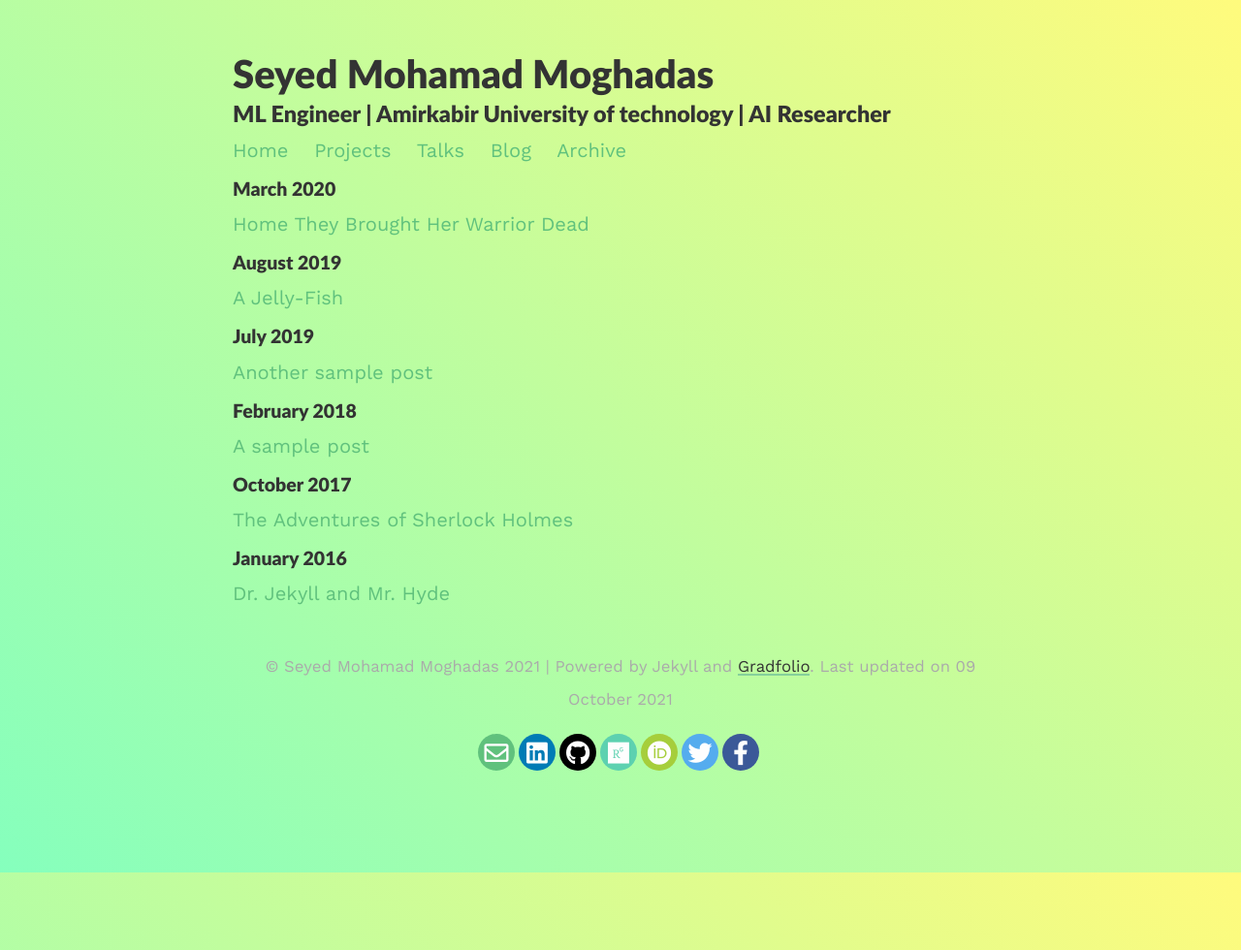
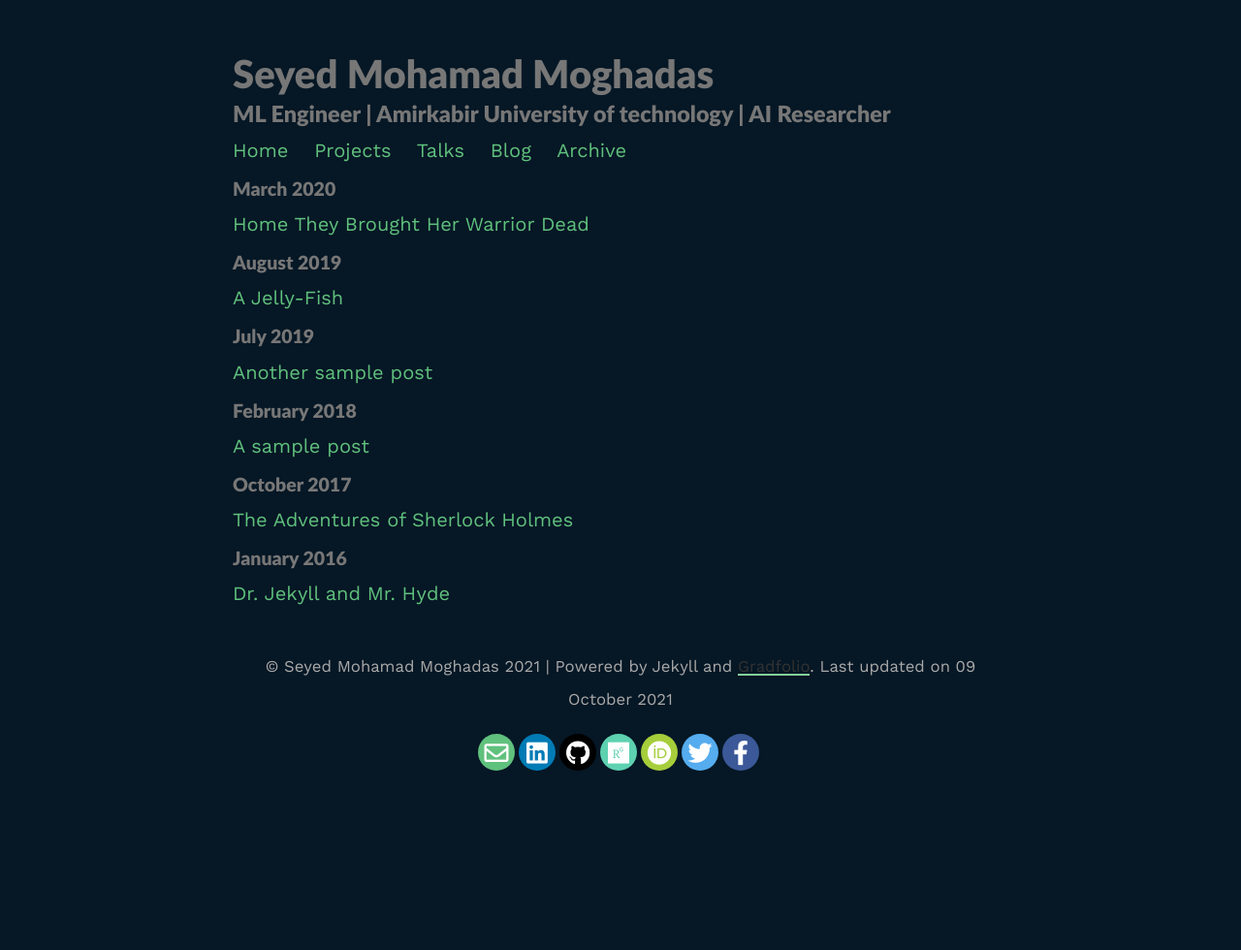
Before and after one commit to moghadas76/moghadas76.github.io, a Jekyll site: the page built from archive.html, in a window 1280 px wide. Shown: the whole page at 97% size. Built offline with Jekyll 4.4.1, drawn with Linux system fonts in a browser that asks for light colours; nearby versions of some CDN libraries.

Commit message:
Add index2

```diff
--- a/assets/css/_sass/style.scss
+++ b/assets/css/_sass/style.scss
@@ -8,13 +8,12 @@ body {
   margin: 0 auto;
   line-height: $base-line-height;
   font-size: $base-font-size;
-  color: $text-color;
-  // background-color: $body-bg;
+  color: $text-color-dark;
+  background-color: $body-bg-dark;
   padding: 2em 1em;
   text-rendering: optimizeLegibility;
   height: 100%;
-  background-color: #85FFBD;
-  background-image: linear-gradient(45deg, #85FFBD 0%, #FFFB7D 100%);
+
   @media (prefers-color-scheme: dark) {
     background-color: $body-bg-dark;
     color: $text-color-dark;
```
